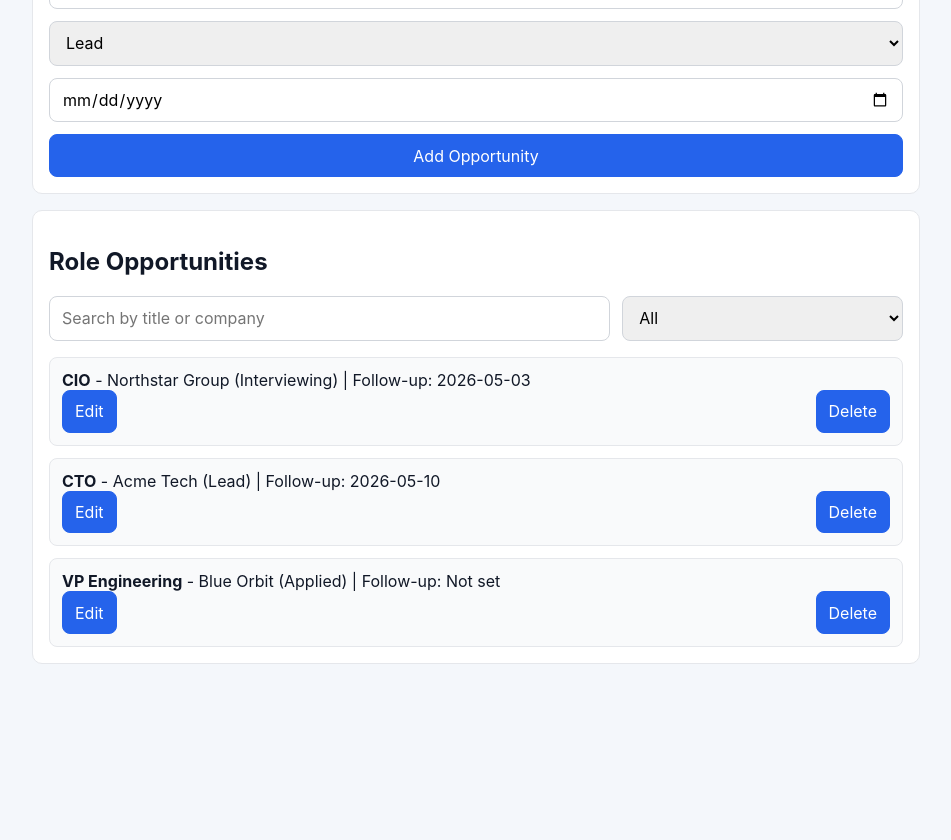
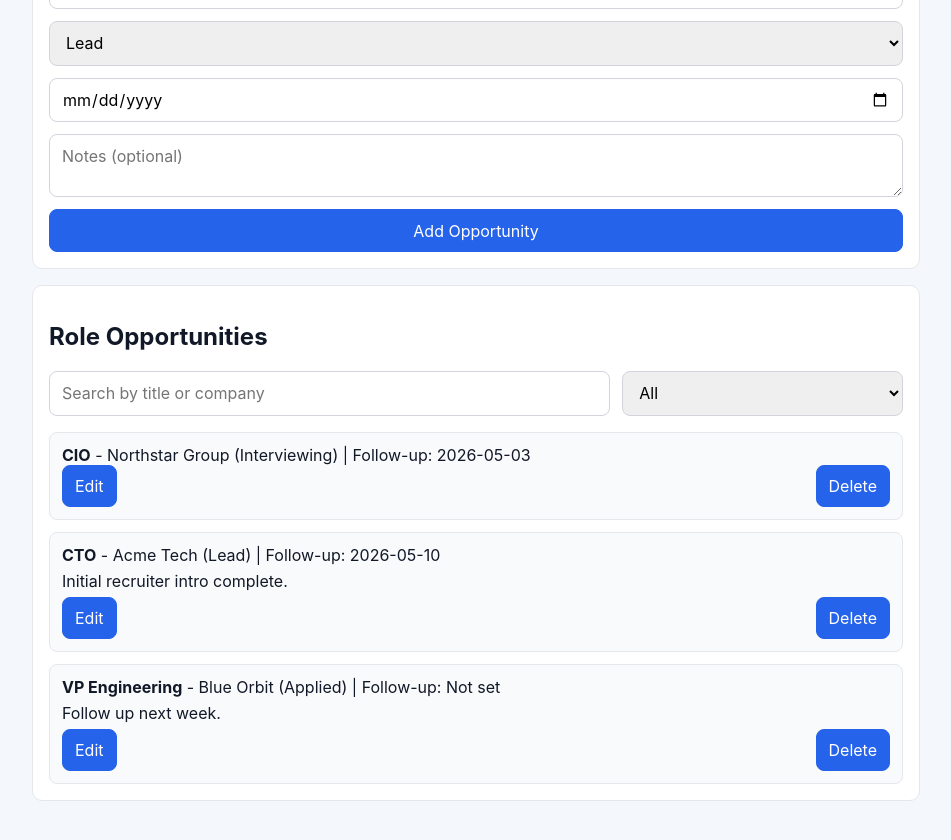
Before and after one commit to georgevlas/ai-role-tracker, a Next.js app: page / in a window 1280 px wide. Shown: the part 380-1220 px from the top of the page, without its empty margins (164-1115 px from the left). Before the commit the page ends 1092 px from the top, so only its background shows below. Built offline with nearby package versions, Linux system fonts and the light colour scheme.

Commit message:
Add opportunity notes

```diff
--- a/app/page.tsx
+++ b/app/page.tsx
@@ -10,6 +10,7 @@ type Opportunity = {
   company: string;
   status: OpportunityStatus;
   followUpDate: string;
+  notes: string;
 };
 
 const statusOptions: OpportunityStatus[] = [
@@ -21,20 +22,29 @@ const statusOptions: OpportunityStatus[] = [
 ];
 
 const placeholderRoles: Opportunity[] = [
-  { id: "seed-1", title: "CTO", company: "Acme Tech", status: "Lead", followUpDate: "2026-05-10" },
+  {
+    id: "seed-1",
+    title: "CTO",
+    company: "Acme Tech",
+    status: "Lead",
+    followUpDate: "2026-05-10",
+    notes: "Initial recruiter intro complete."
+  },
   {
     id: "seed-2",
     title: "CIO",
     company: "Northstar Group",
     status: "Interviewing",
-    followUpDate: "2026-05-03"
+    followUpDate: "2026-05-03",
+    notes: ""
   },
   {
     id: "seed-3",
     title: "VP Engineering",
     company: "Blue Orbit",
     status: "Applied",
-    followUpDate: ""
+    followUpDate: "",
+    notes: "Follow up next week."
   }
 ];
 const storageKey = "ai-role-tracker-opportunities";
@@ -49,6 +59,7 @@ export default function HomePage() {
   const [company, setCompany] = useState("");
   const [status, setStatus] = useState<OpportunityStatus>("Lead");
   const [followUpDate, setFollowUpDate] = useState("");
+  const [notes, setNotes] = useState("");
   const [searchTerm, setSearchTerm] = useState("");
   const [statusFilter, setStatusFilter] = useState<"All" | OpportunityStatus>("All");
   const [editingId, setEditingId] = useState<string | null>(null);
@@ -56,6 +67,7 @@ export default function HomePage() {
   const [editCompany, setEditCompany] = useState("");
   const [editStatus, setEditStatus] = useState<OpportunityStatus>("Lead");
   const [editFollowUpDate, setEditFollowUpDate] = useState("");
+  const [editNotes, setEditNotes] = useState("");
 
   useEffect(() => {
     const rawValue = window.localStorage.getItem(storageKey);
@@ -73,7 +85,8 @@ export default function HomePage() {
             title: item.title as string,
             company: item.company as string,
             status: item.status as OpportunityStatus,
-            followUpDate: typeof item.followUpDate === "string" ? item.followUpDate : ""
+            followUpDate: typeof item.followUpDate === "string" ? item.followUpDate : "",
+            notes: typeof item.notes === "string" ? item.notes : ""
           }));
         if (normalizedItems.length > 0) {
           setOpportunities(normalizedItems);
@@ -103,7 +116,8 @@ export default function HomePage() {
       title: nextTitle,
       company: nextCompany,
       status,
-      followUpDate
+      followUpDate,
+      notes: notes.trim()
     };
 
     setOpportunities((current) => [newOpportunity, ...current]);
@@ -111,6 +125,7 @@ export default function HomePage() {
     setCompany("");
     setStatus("Lead");
     setFollowUpDate("");
+    setNotes("");
   }
 
   function handleDelete(id: string) {
@@ -126,6 +141,7 @@ export default function HomePage() {
     setEditCompany(item.company);
     setEditStatus(item.status);
     setEditFollowUpDate(item.followUpDate);
+    setEditNotes(item.notes);
   }
 
   function handleSaveEdit(id: string) {
@@ -143,7 +159,8 @@ export default function HomePage() {
               title: nextTitle,
               company: nextCompany,
               status: editStatus,
-              followUpDate: editFollowUpDate
+              followUpDate: editFollowUpDate,
+              notes: editNotes.trim()
             }
           : item
       )
@@ -202,6 +219,11 @@ export default function HomePage() {
             value={followUpDate}
             onChange={(event) => setFollowUpDate(event.target.value)}
           />
+          <textarea
+            placeholder="Notes (optional)"
+            value={notes}
+            onChange={(event) => setNotes(event.target.value)}
+          />
           <button type="submit">Add Opportunity</button>
         </form>
       </section>
@@ -253,6 +275,7 @@ export default function HomePage() {
                     value={editFollowUpDate}
                     onChange={(event) => setEditFollowUpDate(event.target.value)}
                   />
+                  <textarea value={editNotes} onChange={(event) => setEditNotes(event.target.value)} />
                   <div className="row">
                     <button type="button" onClick={() => handleSaveEdit(role.id)}>
                       Save
@@ -266,6 +289,7 @@ export default function HomePage() {
                 <>
                   <strong>{role.title}</strong> - {role.company} ({role.status}) | Follow-up:{" "}
                   {role.followUpDate || "Not set"}
+                  {role.notes ? <p>{role.notes}</p> : null}
                   <div className="row">
                     <button type="button" onClick={() => startEdit(role)}>
                       Edit
```
